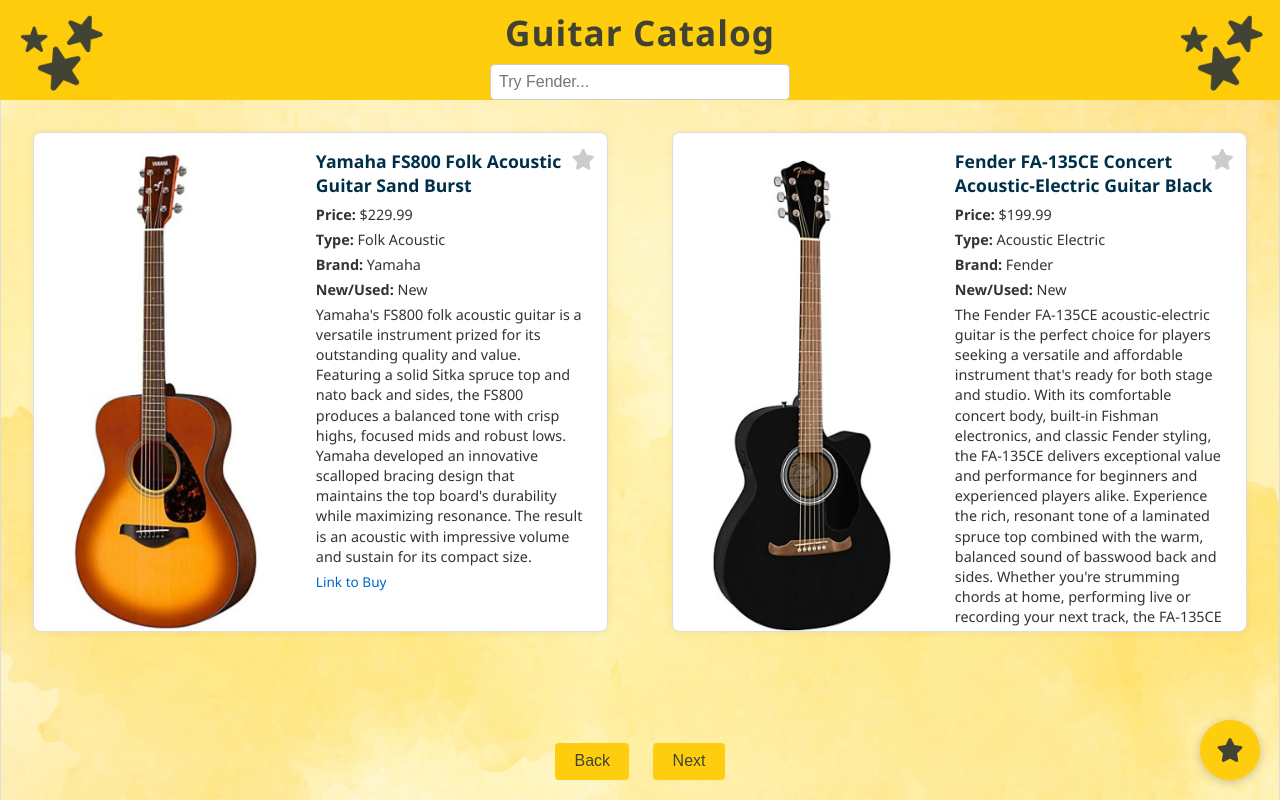
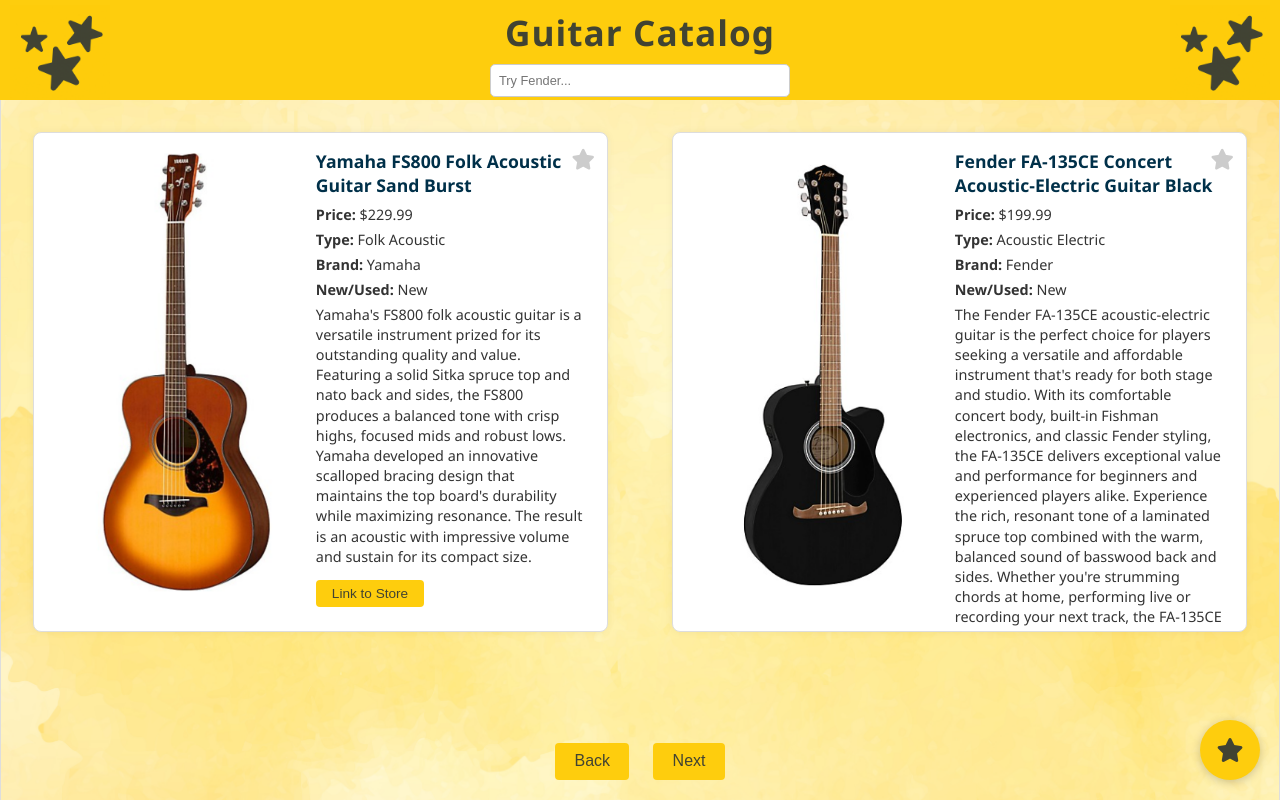
Before and after one commit to hkaylee/SEA_project, a plain HTML site: page index.html in a window 1280 px wide. Drawn offline with Linux system fonts and the light colour scheme.

Commit message:
change link to store url to button

```diff
--- a/dataset.js
+++ b/dataset.js
@@ -30,7 +30,7 @@ const guitars = [
       price: 399.99,
       image: "images/epiphone_dove.png",
       description: "This Epiphone Dove Studio Limited-Edition acoustic-electric guitar comes in a cool Alpine White finish recreating the '60s classic, and features a solid spruce top and iconic pickguard art, plus the Fishman Sonitone pickup system and Grover machine heads.",
-      url: "https://www.guitarcenter.com/Epiphone/Limited-Edition-Dove-PRO-Acoustic-Electric-Guitar-Alpine-White-1500000222960.gc",
+      url: "https://www.guitarcenter.com/Ibanez/GA35FMTCE-Flamed-Maple-Top-Classical-Acoustic-Electric-Guitar-Emerald-Burst-1500000445800.gc",
       isNew: "New",
       favorited: false
     },
@@ -41,7 +41,7 @@ const guitars = [
       price: 339.99,
       image: "images/ibanez_ga35fmtce.png",
       description: "The Ibanez GA35FMTCE flamed maple top classical acoustic-electric guitar combines stunning aesthetics, smooth playability and reliable electronics to deliver a high-quality nylon-string experience. Featuring a thinline cutaway classical body design, this guitar is lightweight and easy to handle, making it perfect for longer practice sessions or performance settings. The flamed maple top provides a bright and focused tone, while the sapele back and sides add warmth and depth to its sound profile. With a narrower 46 mm nut width, this instrument is particularly accessible for players transitioning from steel-string guitars. Equipped with the Ibanez AEQ210T preamp and undersaddle pickup, the GA35FMTCE ensures clear, natural amplification and tonal control, making it a versatile companion for any nylon-string player.",
-      url: "https://www.guitarcenter.com/Ibanez/GA35FMTCE-Flamed-Maple-Top-Classical-Acoustic-Electric-Guitar-Emerald-Burst-1500000445800.gc",
+      url: "https://www.guitarcenter.com/Epiphone/Limited-Edition-Dove-PRO-Acoustic-Electric-Guitar-Alpine-White-1500000222960.gc",
       isNew: "New",
       favorited: false
     },
--- a/scripts.js
+++ b/scripts.js
@@ -22,7 +22,7 @@ function createCardHTML(guitar, index) {
         <p><strong>Brand:</strong> ${guitar.brand}</p>
         <p><strong>New/Used:</strong> ${guitar.isNew}</p>
         <p>${guitar.description}</p>
-        <p><a href="${guitar.url}" target="_blank">Link to Buy</a></p>
+        <p><button class="store-btn" onclick="window.open('${guitar.url}', '_blank')">Link to Store</button></p>
       </div>
       <i class="favorite-icon ${isFav ? "favorited" : ""}" onclick="favoriteStar(${index})">
         <i class="fas fa-star"></i>
@@ -77,7 +77,7 @@ function updateFavoritesPopUp() {
           <p><strong>Price:</strong> $${guitar.price}</p>
           <p><strong>New/Used:</strong> ${guitar.isNew}</p>
           <p>${guitar.description}</p>
-          <p><a href="${guitar.url}" target="_blank">Link to Buy</a></p>
+          <p><button class="store-btn" onclick="window.open('${guitar.url}', '_blank')">Link to Store</button></p>
         </div>
         <button class="remove-btn" onclick="removeFavorite(${favIdx})">&times;</button>
       </div>
--- a/style.css
+++ b/style.css
@@ -19,7 +19,7 @@ body {
 header {
   position: relative;
   width: 100%;
-  padding: 0.5rem 0;
+  padding: 0.5rem 0 3rem 0;
   background-color: #fecd0d;
   color: #414332;
   text-align: center;
@@ -60,8 +60,10 @@ header h1 {
   padding: 0.5rem;
   border: 1px solid #ccc;
   border-radius: 5px;
-  font-size: 1rem;
+  font-size: 0.8rem;
+  margin-bottom: 1rem;
 }
+
 
 /* Flipbook container and page */
 .flipbook-container {
@@ -159,9 +161,9 @@ header h1 {
 }
 
 .guitar-image img {
-  width: 100%;
-  height: 100%;
-  object-fit: cover;
+  width: 300px;
+  height: 460px;
+  object-fit: contain;
   display: block;
 }
 
@@ -369,3 +371,20 @@ header h1 {
   display: inline-block;
   margin-top: 4px;
 }
+
+
+.store-btn {
+  padding: 0.4rem 1rem;
+  font-size: 0.85rem;
+  background-color: #fecd0d;
+  border: none;
+  border-radius: 4px;
+  cursor: pointer;
+  color: #414332;
+  margin-top: 0.5rem;
+  transition: background-color 0.3s;
+}
+
+.store-btn:hover {
+  background-color: #e6bb00;
+}
```
